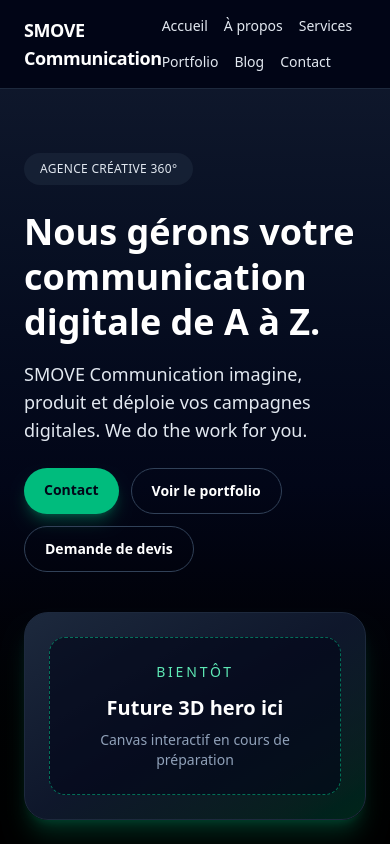
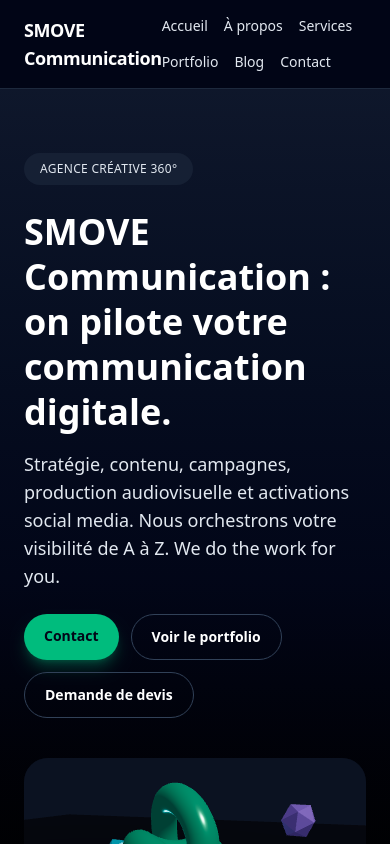
Before and after one commit to Diatech226/smove, a Next.js app: page / in a window 390 px wide. Shown: the top 844 px of the page. Built offline with nearby package versions, Linux system fonts and the light colour scheme.

Commit message:
Add animated 3D hero and dynamic home backgrounds

```diff
--- a/app/page.tsx
+++ b/app/page.tsx
@@ -1,3 +1,9 @@
+// file: app/page.tsx
+"use client";
+
+import { useMemo, useState } from "react";
+import { motion } from "framer-motion";
+
 import AboutPreviewSection from "@/components/sections/AboutPreviewSection";
 import BlogPreviewSection from "@/components/sections/BlogPreviewSection";
 import ContactCtaSection from "@/components/sections/ContactCtaSection";
@@ -5,15 +11,36 @@ import HeroSection from "@/components/sections/HeroSection";
 import PortfolioPreviewSection from "@/components/sections/PortfolioPreviewSection";
 import ServicesPreviewSection from "@/components/sections/ServicesPreviewSection";
 
+type ActiveSection = "hero" | "about" | "services" | "portfolio" | "blog" | "contact";
+
 export default function HomePage() {
+  const [activeSection, setActiveSection] = useState<ActiveSection>("hero");
+
+  const backgroundBySection = useMemo(
+    () => ({
+      hero: "radial-gradient(circle at 20% 20%, rgba(52,211,153,0.18), transparent 40%), linear-gradient(160deg, #0f172a, #020617)",
+      about: "radial-gradient(circle at 80% 10%, rgba(168,139,250,0.18), transparent 38%), linear-gradient(160deg, #0b1221, #060b17)",
+      services: "radial-gradient(circle at 50% 0%, rgba(14,165,233,0.2), transparent 40%), linear-gradient(150deg, #0b1221, #0f172a)",
+      portfolio: "radial-gradient(circle at 70% 40%, rgba(59,130,246,0.15), transparent 42%), linear-gradient(150deg, #0a0f1c, #020617)",
+      blog: "radial-gradient(circle at 30% 30%, rgba(236,72,153,0.12), transparent 42%), linear-gradient(160deg, #0b1221, #0b1221)",
+      contact: "radial-gradient(circle at 20% 80%, rgba(52,211,153,0.28), transparent 45%), linear-gradient(150deg, #0a1622, #03161b)",
+    }),
+    [],
+  );
+
   return (
-    <>
-      <HeroSection />
-      <AboutPreviewSection />
-      <ServicesPreviewSection />
-      <PortfolioPreviewSection />
-      <BlogPreviewSection />
-      <ContactCtaSection />
-    </>
+    <motion.div
+      className="min-h-screen"
+      initial={{ background: backgroundBySection.hero }}
+      animate={{ background: backgroundBySection[activeSection] }}
+      transition={{ duration: 0.6, ease: "easeInOut" }}
+    >
+      <HeroSection onSectionIn={() => setActiveSection("hero")} />
+      <AboutPreviewSection onSectionIn={() => setActiveSection("about")} />
+      <ServicesPreviewSection onSectionIn={() => setActiveSection("services")} />
+      <PortfolioPreviewSection onSectionIn={() => setActiveSection("portfolio")} />
+      <BlogPreviewSection onSectionIn={() => setActiveSection("blog")} />
+      <ContactCtaSection onSectionIn={() => setActiveSection("contact")} />
+    </motion.div>
   );
 }
--- a/components/sections/ContactCtaSection.tsx
+++ b/components/sections/ContactCtaSection.tsx
@@ -1,8 +1,23 @@
+// file: components/sections/ContactCtaSection.tsx
+"use client";
+
 import Link from "next/link";
+import { motion } from "framer-motion";
 
-export default function ContactCtaSection() {
+type SectionProps = {
+  onSectionIn?: () => void;
+};
+
+export default function ContactCtaSection({ onSectionIn }: SectionProps) {
   return (
-    <section className="bg-gradient-to-r from-emerald-500/20 via-slate-900 to-slate-950 py-14">
+    <motion.section
+      className="bg-gradient-to-r from-emerald-500/20 via-slate-900 to-slate-950 py-14"
+      initial={{ opacity: 0, y: 30 }}
+      whileInView={{ opacity: 1, y: 0 }}
+      transition={{ duration: 0.65, ease: "easeOut" }}
+      viewport={{ once: true, amount: 0.3 }}
+      onViewportEnter={onSectionIn}
+    >
       <div className="mx-auto max-w-6xl rounded-3xl border border-emerald-500/30 bg-slate-900/60 px-6 py-12 text-center shadow-emerald-500/20">
         <p className="text-sm uppercase tracking-[0.2em] text-emerald-200">Prêt à bouger ?</p>
         <h2 className="mt-3 text-3xl font-semibold text-white">Discutons de votre prochain projet.</h2>
@@ -24,6 +39,6 @@ export default function ContactCtaSection() {
           </Link>
         </div>
       </div>
-    </section>
+    </motion.section>
   );
 }
--- a/components/sections/HeroSection.tsx
+++ b/components/sections/HeroSection.tsx
@@ -1,8 +1,35 @@
+// file: components/sections/HeroSection.tsx
+"use client";
+
+import dynamic from "next/dynamic";
 import Link from "next/link";
+import { motion } from "framer-motion";
 
-export default function HeroSection() {
+const Hero3DCanvas = dynamic(() => import("@/components/three/Hero3DCanvas"), {
+  ssr: false,
+  loading: () => (
+    <div className="h-64 w-full rounded-3xl bg-slate-800/40 md:h-80 lg:h-96">
+      <div className="flex h-full items-center justify-center">
+        <span className="text-sm text-slate-300">Chargement de la scène 3D...</span>
+      </div>
+    </div>
+  ),
+});
+
+type SectionProps = {
+  onSectionIn?: () => void;
+};
+
+export default function HeroSection({ onSectionIn }: SectionProps) {
   return (
-    <section className="border-b border-slate-800 bg-gradient-to-b from-slate-900 via-slate-950 to-black py-16">
+    <motion.section
+      className="border-b border-slate-800 bg-gradient-to-b from-slate-900 via-slate-950 to-black py-16"
+      initial={{ opacity: 0, y: 30 }}
+      whileInView={{ opacity: 1, y: 0 }}
+      transition={{ duration: 0.7, ease: "easeOut" }}
+      viewport={{ once: true, amount: 0.35 }}
+      onViewportEnter={onSectionIn}
+    >
       <div className="mx-auto flex max-w-6xl flex-col gap-10 px-6 lg:flex-row lg:items-center lg:justify-between">
         <div className="max-w-2xl space-y-6">
           <div className="inline-flex items-center rounded-full bg-slate-800/60 px-4 py-2 text-xs font-medium uppercase tracking-wide text-slate-200">
@@ -10,11 +37,11 @@ export default function HeroSection() {
           </div>
           <div className="space-y-4">
             <h1 className="text-4xl font-semibold leading-tight text-white sm:text-5xl">
-              Nous gérons votre communication digitale de A à Z.
+              SMOVE Communication : on pilote votre communication digitale.
             </h1>
             <p className="text-lg text-slate-200">
-              SMOVE Communication imagine, produit et déploie vos campagnes digitales.
-              We do the work for you.
+              Stratégie, contenu, campagnes, production audiovisuelle et activations social media. Nous orchestrons votre
+              visibilité de A à Z. We do the work for you.
             </p>
           </div>
           <div className="flex flex-wrap gap-3">
@@ -38,14 +65,10 @@ export default function HeroSection() {
             </Link>
           </div>
         </div>
-        <div className="w-full max-w-md flex-1 rounded-3xl border border-slate-800 bg-gradient-to-br from-slate-800 via-slate-900 to-emerald-500/20 p-6 text-center text-slate-200 shadow-xl shadow-emerald-500/20">
-          <div className="flex h-full flex-col items-center justify-center rounded-2xl border border-dashed border-emerald-400/50 bg-slate-950/60 p-6">
-            <span className="text-sm uppercase tracking-[0.2em] text-emerald-300">Bientôt</span>
-            <p className="mt-3 text-xl font-semibold text-white">Future 3D hero ici</p>
-            <p className="mt-2 text-sm text-slate-400">Canvas interactif en cours de préparation</p>
-          </div>
+        <div className="w-full max-w-md flex-1">
+          <Hero3DCanvas />
         </div>
       </div>
-    </section>
+    </motion.section>
   );
 }
--- /dev/null
+++ b/components/three/Hero3DCanvas.tsx
@@ -0,0 +1,69 @@
+// file: components/three/Hero3DCanvas.tsx
+"use client";
+
+import { Float, OrbitControls } from "@react-three/drei";
+import { Canvas, useFrame } from "@react-three/fiber";
+import { useRef } from "react";
+import * as THREE from "three";
+
+function MainSculpture() {
+  const meshRef = useRef<THREE.Mesh>(null);
+
+  useFrame((_, delta) => {
+    if (!meshRef.current) return;
+    meshRef.current.rotation.y += delta * 0.35;
+    meshRef.current.rotation.x += delta * 0.15;
+  });
+
+  return (
+    <mesh ref={meshRef} castShadow position={[0, 0.2, 0]}>
+      <torusKnotGeometry args={[0.9, 0.24, 180, 16]} />
+      <meshStandardMaterial color="#34d399" metalness={0.35} roughness={0.2} emissive="#0f172a" />
+    </mesh>
+  );
+}
+
+function FloatingSphere({ position, color }: { position: [number, number, number]; color: string }) {
+  return (
+    <Float speed={1.4} rotationIntensity={0.6} floatIntensity={1} position={position}>
+      <mesh castShadow>
+        <icosahedronGeometry args={[0.32, 0]} />
+        <meshStandardMaterial color={color} metalness={0.2} roughness={0.35} emissive="#0b1221" />
+      </mesh>
+    </Float>
+  );
+}
+
+export default function Hero3DCanvas() {
+  return (
+    <div className="h-64 w-full overflow-hidden rounded-3xl bg-slate-900/40 md:h-80 lg:h-96">
+      <Canvas camera={{ position: [2.5, 1.6, 4.2], fov: 45 }} shadows dpr={[1, 2]}>
+        <color attach="background" args={["#0b1221"]} />
+        <ambientLight intensity={0.45} />
+        <directionalLight
+          position={[3, 4, 2]}
+          intensity={1.2}
+          castShadow
+          shadow-mapSize-width={1024}
+          shadow-mapSize-height={1024}
+        />
+        <directionalLight position={[-3, -2, -4]} intensity={0.2} color="#22d3ee" />
+
+        <MainSculpture />
+
+        <group>
+          <FloatingSphere position={[-1.8, 0.4, -0.6]} color="#22d3ee" />
+          <FloatingSphere position={[1.5, 1.1, -1.2]} color="#a78bfa" />
+          <FloatingSphere position={[0.2, -0.6, 1.2]} color="#f59e0b" />
+        </group>
+
+        <mesh rotation-x={-Math.PI / 2} position={[0, -1.1, 0]} receiveShadow>
+          <planeGeometry args={[40, 40]} />
+          <meshStandardMaterial color="#0f172a" roughness={0.9} metalness={0.1} />
+        </mesh>
+
+        <OrbitControls enablePan={false} enableZoom={false} autoRotate autoRotateSpeed={0.3} />
+      </Canvas>
+    </div>
+  );
+}
```
Also changed, not shown: components/sections/AboutPreviewSection.tsx (+26 -8 lines), components/sections/BlogPreviewSection.tsx (+27 -12 lines), components/sections/PortfolioPreviewSection.tsx (+26 -10 lines), components/sections/ServicesPreviewSection.tsx (+26 -10 lines).
